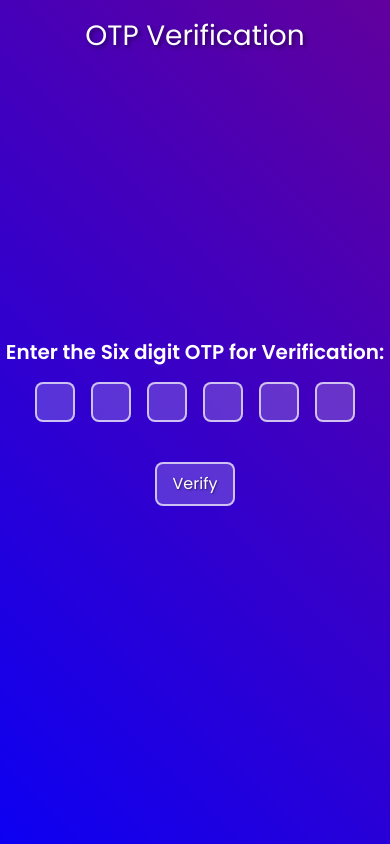
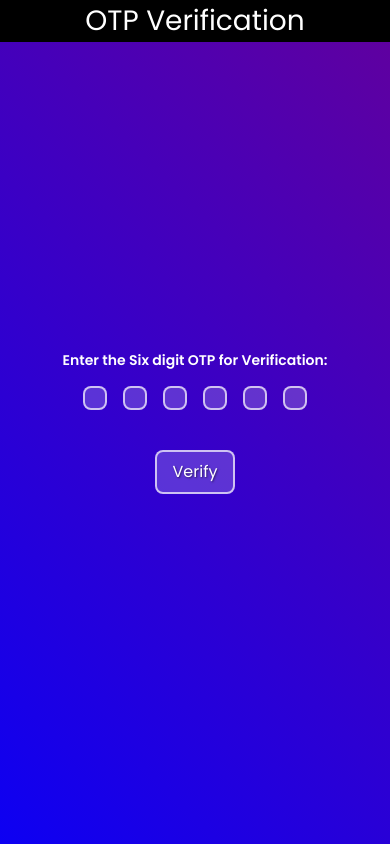
Before and after one commit to Devansh120811/Valorant, a React (Vite) app in the folder client/: page /Signup/verifyOTP/1 in a window 390 px wide. Built offline with nearby package versions, Linux system fonts and the light colour scheme.

Commit message:
Some changes in Signup and VerifyOTP page and VerifyOTP css

```diff
--- a/client/src/Pages/Signup/Signup.jsx
+++ b/client/src/Pages/Signup/Signup.jsx
@@ -75,7 +75,7 @@ const Signup = () => {
     setFileName(file);
   };
   return (
-    <form id="signup-form" onSubmit={handleSubmit} className="bg-black">
+    <form id="signup-form" onSubmit={handleSubmit}>
       <section className="sec">
         {Array.from({ length: 160 }, (_, index) => (
           <span key={index} className="box-property"></span>
@@ -93,7 +93,7 @@ const Signup = () => {
                     <h1 className="log-name text-3xl flex justify-center font-medium mb-4 ">
               SIGN UP
             </h1>
-                    <img src={initialImage} width={100}></img>
+                    <img src={initialImage} width={40}></img>
                     <input
                       type="file"
                       id="upload-button"
--- a/client/src/Pages/VerifyOTP/VerifyOTP.css
+++ b/client/src/Pages/VerifyOTP/VerifyOTP.css
@@ -36,7 +36,9 @@
 
 .otp-title {
   position: absolute;
-  top: 15px;
+  top: 0px;
+  background-color: black;
+  width: 100vw;
   font-size: 2.5rem;
   margin-bottom: 1.5rem;
   text-align: center;
@@ -130,8 +132,8 @@
   }
 
   .otp-input {
-    width: 2.5rem;
-    height: 2.5rem;
+    width: 1.5rem;
+    height: 1.5rem;
     font-size: 1.25rem;
   }
 
--- a/client/src/Pages/VerifyOTP/VerifyOTP.jsx
+++ b/client/src/Pages/VerifyOTP/VerifyOTP.jsx
@@ -44,7 +44,7 @@ const VerifyOTP = () => {
       else {
         const r1 = await response.json()
         alert(r1.message)
-        navigate("/")
+        navigate("/Login")
       }
     } catch (error) {
       alert("Error:", error)
@@ -74,7 +74,7 @@ const VerifyOTP = () => {
   return (
     <div className="otp-container gap-4">
       <h2 className="otp-title text-center font-Poppins">OTP Verification</h2>
-      <p className=" text-xl font-semibold">
+      <p className=" md:text-xl font-semibold text-center text-sm">
         Enter the Six digit OTP for Verification:
       </p>
       <div className="otp-inputs">
```
